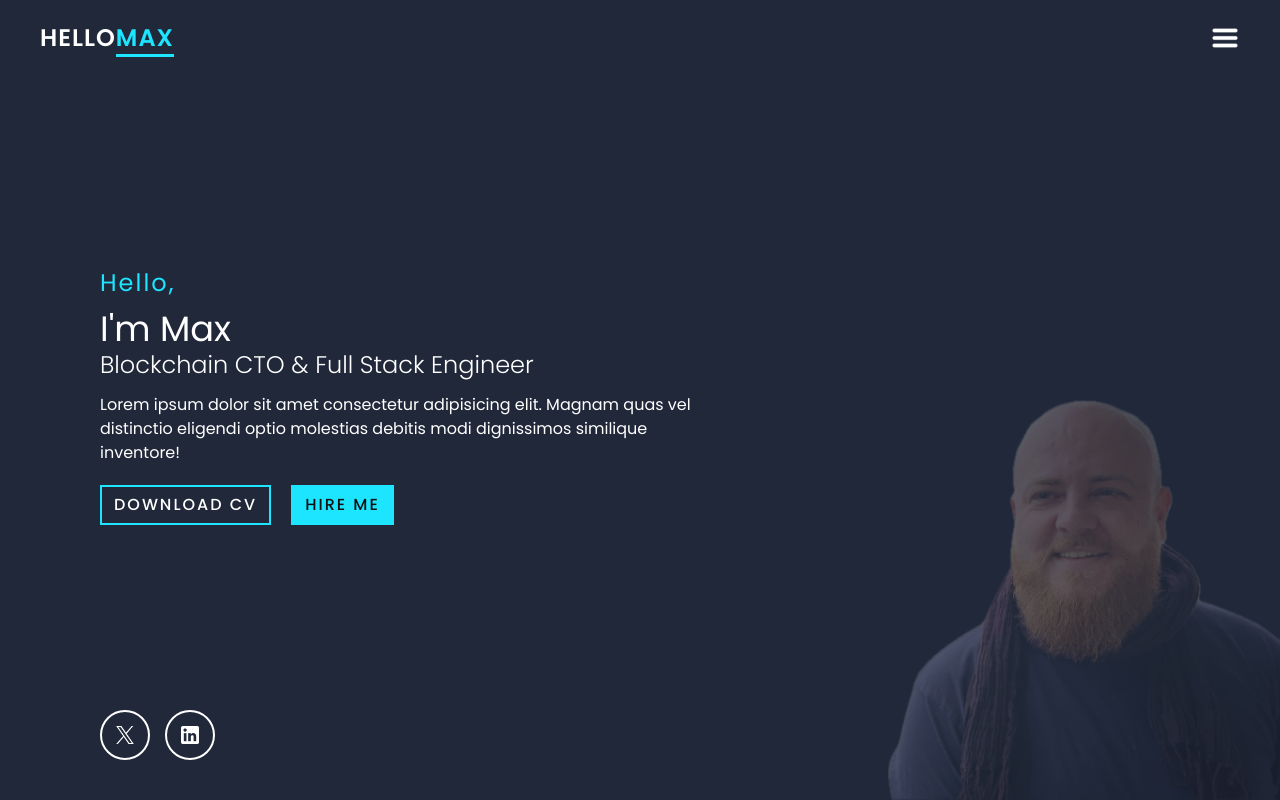
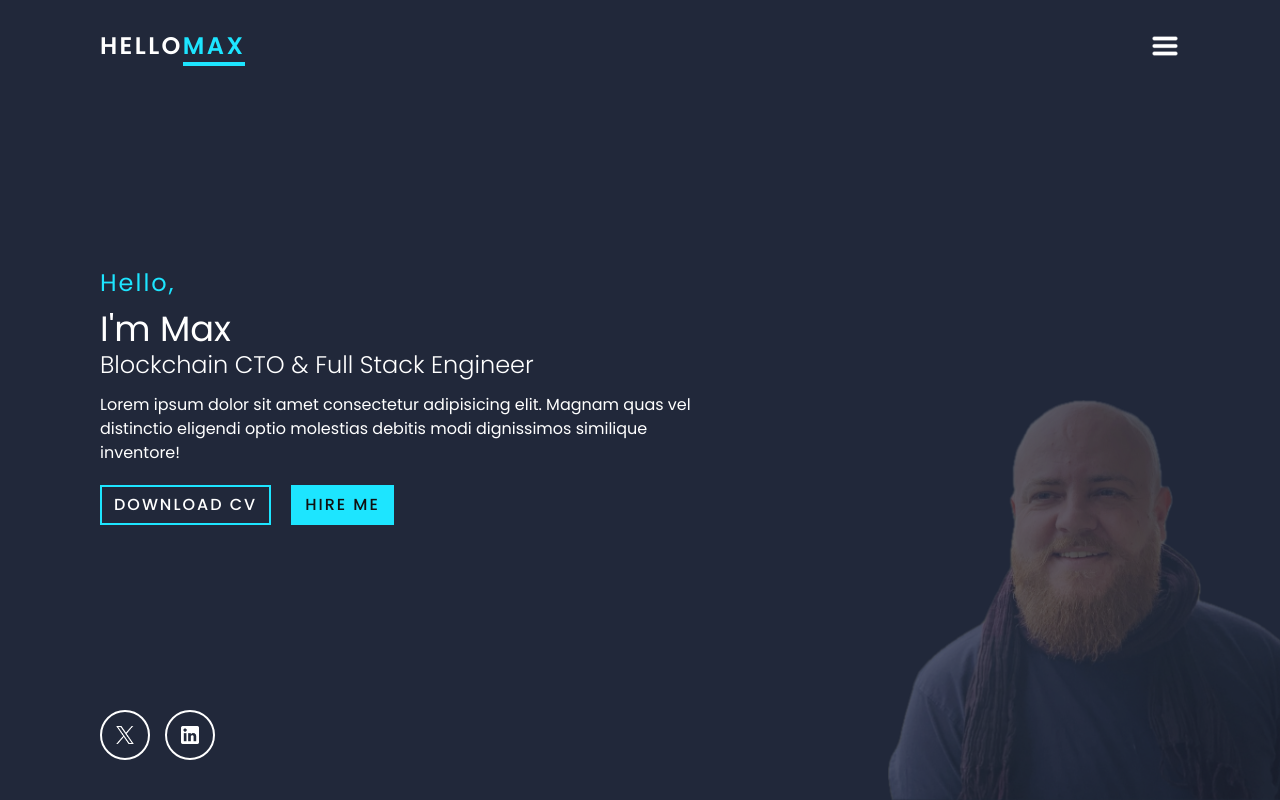
Before and after one commit to manthis/hellomax-website, a Next.js app: page / in a window 1280 px wide. Built offline with nearby package versions, Linux system fonts and the light colour scheme.

Commit message:
Trasnforming CSS to Tailwind

```diff
--- a/app/components/header/header.tsx
+++ b/app/components/header/header.tsx
@@ -15,9 +15,11 @@ export default function Header() {
     };
 
     return (
-        <header>
-            <a href='#' className='logo'>
-                Hello<span>Max</span>
+        <header className='fixed left-0 top-0 z-50 flex w-full items-center justify-between px-[100px] py-[30px]'>
+            <a href='#'>
+                <span className='origin-left text-2xl font-semibold uppercase tracking-widest text-white no-underline duration-500'>
+                    Hello<span className='text-lightblue border-lightblue border-b-4'>Max</span>
+                </span>
             </a>
             <div className='toggle' onClick={handleClick}></div>
         </header>
--- a/app/page.tsx
+++ b/app/page.tsx
@@ -8,7 +8,7 @@ export default function Home() {
     return (
         <>
             <Header />
-            <section className='main bg-darkblue relative flex min-h-screen w-full items-center overflow-hidden px-[100px] py-0'>
+            <section className='main bg-darkblue relative flex min-h-screen w-full items-center overflow-hidden px-[40px] xl:px-[100px] py-0'>
                 <HomeContent />
                 <Menu />
             </section>
```
Also changed, not shown: app/globals.css (+3 -13 lines).
